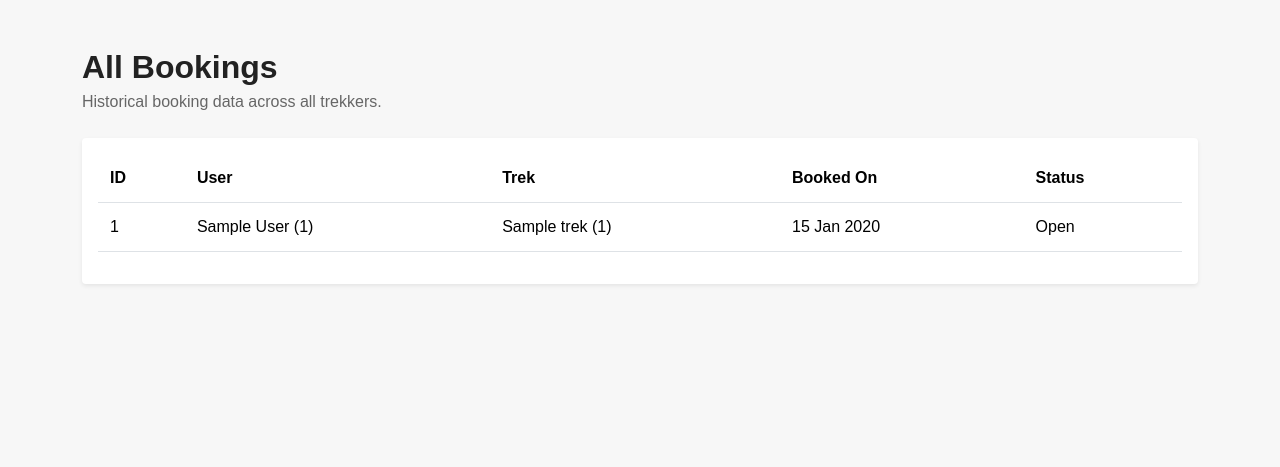
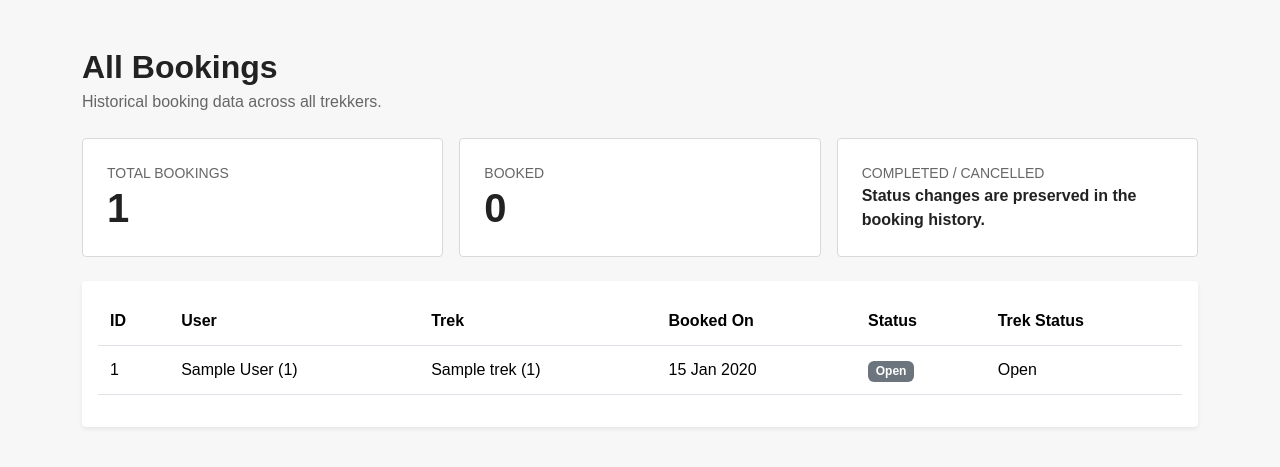
Before and after one commit to 23f2004742/Trekking-Management-App-V1, a Flask app: page /admin/bookings in a window 1280 px wide. Shown: the part 57-524 px from the top of the page. Run offline with Flask 3, Linux system fonts and the light colour scheme; the visitor is signed in with stand-in values (Sample User, id 1); tables that the repository leaves empty hold one stand-in row (values such as "Sample post").

Commit message:
Milestone-6 Trek Booking History and Trek Status Tracking

```diff
--- a/templates/admin_bookings.html
+++ b/templates/admin_bookings.html
@@ -7,11 +7,33 @@
     <p class="text-secondary mb-0">Historical booking data across all trekkers.</p>
   </div>
 </div>
+
+<div class="row g-3 mb-4">
+  <div class="col-md-4">
+    <div class="stat-card p-4 h-100">
+      <div class="text-uppercase small text-secondary">Total Bookings</div>
+      <div class="display-6 fw-bold">{{ bookings|length }}</div>
+    </div>
+  </div>
+  <div class="col-md-4">
+    <div class="stat-card p-4 h-100">
+      <div class="text-uppercase small text-secondary">Booked</div>
+      <div class="display-6 fw-bold">{{ bookings | selectattr('status', 'equalto', 'Booked') | list | length }}</div>
+    </div>
+  </div>
+  <div class="col-md-4">
+    <div class="stat-card p-4 h-100">
+      <div class="text-uppercase small text-secondary">Completed / Cancelled</div>
+      <div class="fw-semibold">Status changes are preserved in the booking history.</div>
+    </div>
+  </div>
+</div>
+
 <div class="card shadow-sm border-0">
   <div class="card-body">
     <div class="table-responsive">
       <table class="table align-middle">
-        <thead><tr><th>ID</th><th>User</th><th>Trek</th><th>Booked On</th><th>Status</th></tr></thead>
+        <thead><tr><th>ID</th><th>User</th><th>Trek</th><th>Booked On</th><th>Status</th><th>Trek Status</th></tr></thead>
         <tbody>
           {% for booking in bookings %}
             <tr>
@@ -19,7 +41,8 @@
               <td>{{ booking.user.name }} ({{ booking.user_id }})</td>
               <td>{{ booking.trek.trek_name }} ({{ booking.trek_id }})</td>
               <td>{{ booking.booking_date.strftime('%d %b %Y') }}</td>
-              <td>{{ booking.status }}</td>
+              <td><span class="badge text-bg-{% if booking.status == 'Booked' %}primary{% elif booking.status == 'Completed' %}success{% else %}secondary{% endif %}">{{ booking.status }}</span></td>
+              <td>{{ booking.trek.status }}</td>
             </tr>
           {% endfor %}
         </tbody>
```
Also changed, not shown: templates/history.html (+31 -3 lines).
